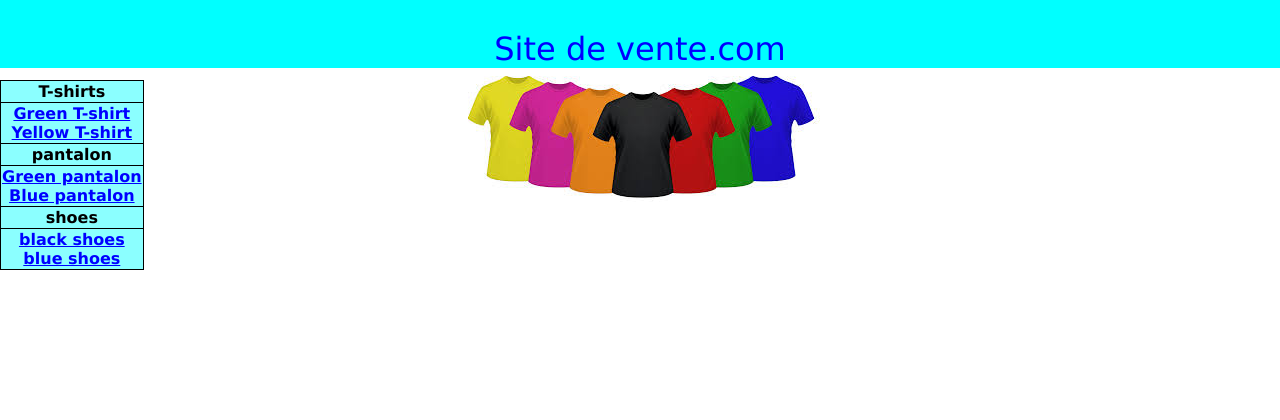
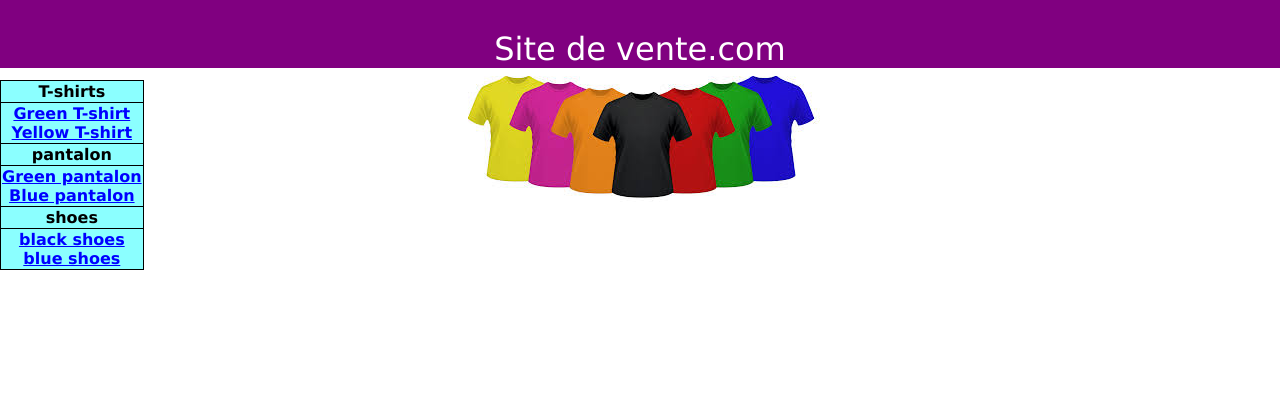
Before and after one commit to astreides/techweb-project, a PHP site: page /Accueil.php in a window 1280 px wide. Shown: the top 420 px of the page. Run offline with PHP 8.4, Linux system fonts and the light colour scheme; lists and menus that the app fills with data are empty.

Commit message:
Update style.css

```diff
--- a/style.css
+++ b/style.css
@@ -34,16 +34,16 @@ insc{
 }
 
 header{
-    color:blue;
+    color:white;
     font-size :xx-large;
-    background-color: #00FFFF;
+    background-color: purple;
     padding-top:30px;
     left:0%;
     right:0%;
 }
 log{
-    color: #0A0A0A;
-    background-color:#00FFFF;
+    color: white;
+    background-color:purple;
     position: absolute;
     top:0;
     left:0%;
```
